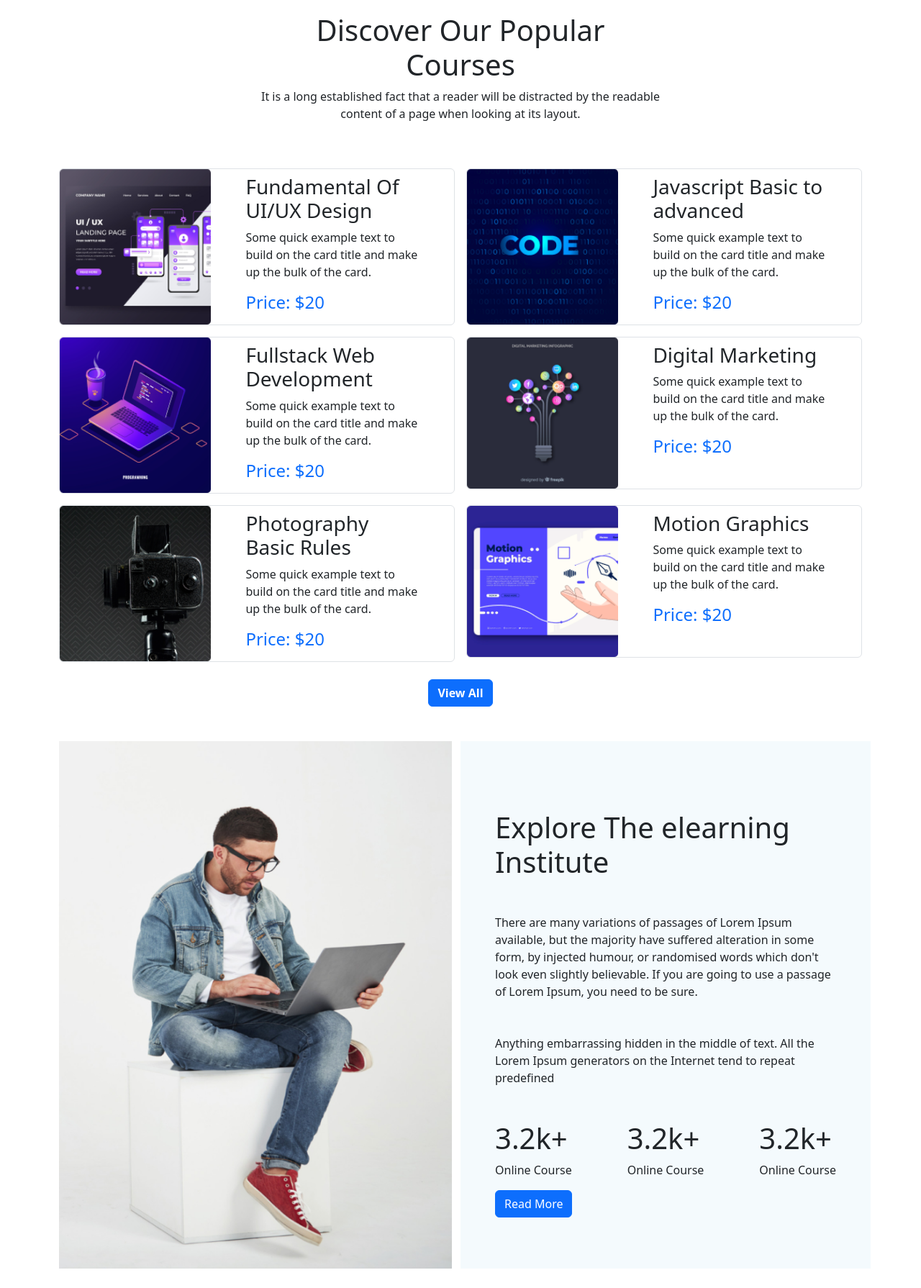
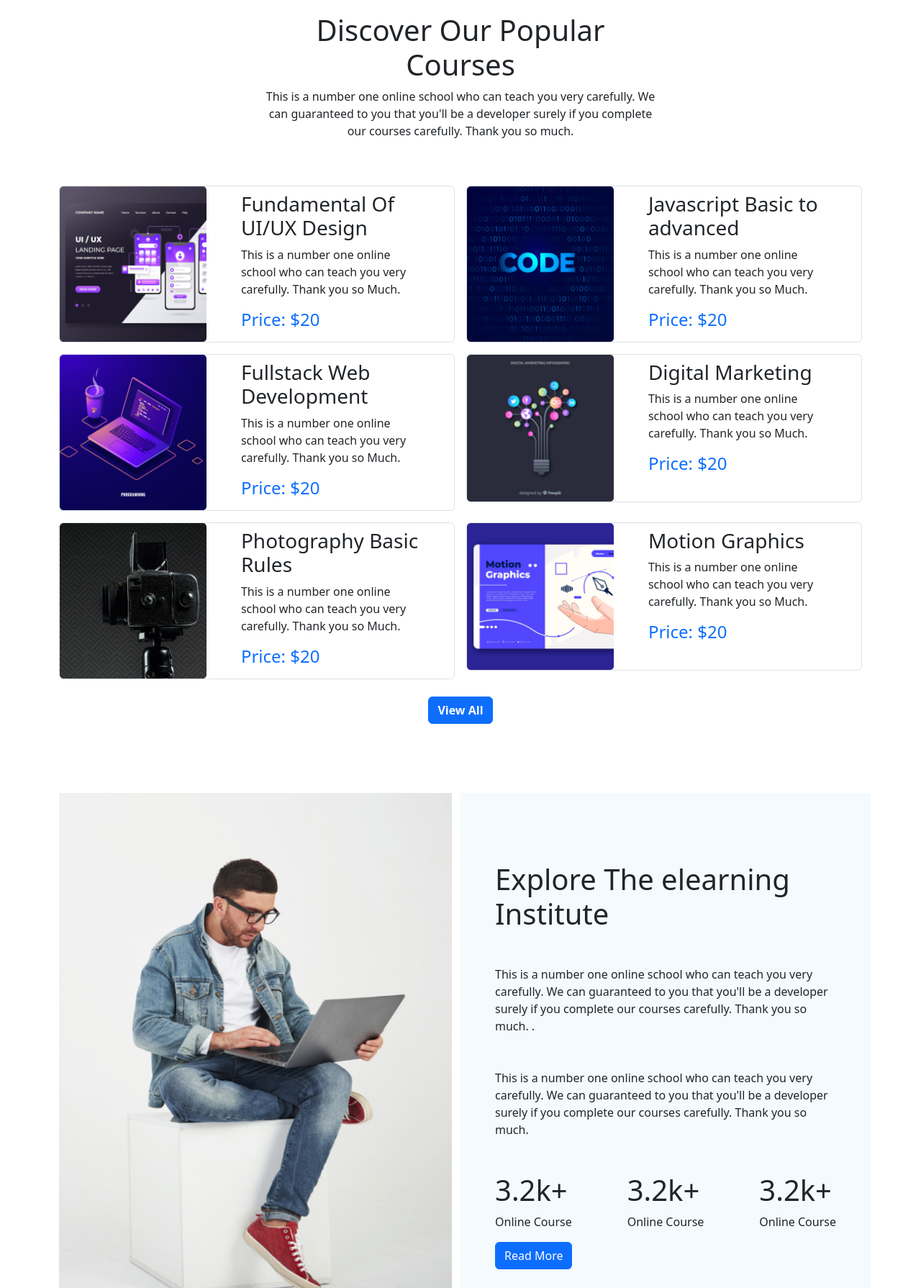
Before and after one commit to mkasik/pro-learning, a plain HTML site: page index.html in a window 1280 px wide. Shown: the part 800-2590 px from the top of the page at 72% size. Drawn offline with nearby package versions, Linux system fonts and the light colour scheme.

Commit message:
final submit

```diff
--- a/index.html
+++ b/index.html
@@ -80,8 +80,9 @@
 
                             <h1>Get Started Digital
                                 Learning</h1>
-                            <p>It is a long established fact that a reader will be distracted by the readable
-                                content of a page when looking at its layout.</p>
+                            <p>This is a number one online school who can teach you very carefully. We can guaranteed to
+                                you that you'll be a developer surely if you complete our courses carefully. Thank you
+                                so much. </p>
                             <button type="button" class="btn btn-primary fw-bold">Get Started</button>
 
                         </div>
@@ -92,8 +93,9 @@
 
                             <h1>Get Started Digital
                                 Learning</h1>
-                            <p>It is a long established fact that a reader will be distracted by the readable
-                                content of a page when looking at its layout.</p>
+                            <p>This is a number one online school who can teach you very carefully. We can guaranteed to
+                                you that you'll be a developer surely if you complete our courses carefully. Thank you
+                                so much. </p>
                             <button type="button" class="btn btn-primary fw-bold">Get Started</button>
 
                         </div>
@@ -105,8 +107,9 @@
 
                             <h1>Get Started Digital
                                 Learning</h1>
-                            <p>It is a long established fact that a reader will be distracted by the readable
-                                content of a page when looking at its layout.</p>
+                            <p>This is a number one online school who can teach you very carefully. We can guaranteed to
+                                you that you'll be a developer surely if you complete our courses carefully. Thank you
+                                so much. </p>
                             <button type="button" class="btn btn-primary fw-bold">Get Started</button>
 
                         </div>
@@ -134,9 +137,9 @@
                 <div class="w-50">
                     <h1 class=" text-center">Discover Our Popular
                         Courses</h1>
-                    <p class="text-center">It is a long established fact that a reader will be distracted by the
-                        readable
-                        content of a page when looking at its layout.</p>
+                    <p class="text-center">This is a number one online school who can teach you very carefully. We can
+                        guaranteed to you that you'll be a developer surely if you complete our courses carefully. Thank
+                        you so much. </p>
                 </div>
 
             </div>
@@ -147,8 +150,8 @@
                             <img class="w-100" src="images/course/course-1.png" alt="">
                             <div class="px-5 py-2">
                                 <h3>Fundamental Of UI/UX Design</h3>
-                                <p>Some quick example text to build on the card title
-                                    and make up the bulk of the card.</p>
+                                <p>This is a number one online school who can teach you very carefully. Thank you so
+                                    Much.</p>
                                 <h4 class="text-primary">Price: $20</h4>
                             </div>
                         </div>
@@ -159,8 +162,8 @@
                             <div class="px-5 py-2">
                                 <h3>Javascript Basic to advanced
                                 </h3>
-                                <p>Some quick example text to build on the card title
-                                    and make up the bulk of the card.</p>
+                                <p>This is a number one online school who can teach you very carefully. Thank you so
+                                    Much. </p>
                                 <h4 class="text-primary">Price: $20</h4>
                             </div>
                         </div>
@@ -171,8 +174,8 @@
                             <div class="px-5 py-2">
                                 <h3>Fullstack Web Development
                                 </h3>
-                                <p>Some quick example text to build on the card title
-                                    and make up the bulk of the card.</p>
+                                <p>This is a number one online school who can teach you very carefully. Thank you so
+                                    Much.</p>
                                 <h4 class="text-primary">Price: $20</h4>
                             </div>
                         </div>
@@ -183,8 +186,8 @@
                             <div class="px-5 py-2">
                                 <h3>Digital Marketing
                                 </h3>
-                                <p>Some quick example text to build on the card title
-                                    and make up the bulk of the card.</p>
+                                <p>This is a number one online school who can teach you very carefully. Thank you so
+                                    Much.</p>
                                 <h4 class="text-primary">Price: $20</h4>
                             </div>
                         </div>
@@ -195,8 +198,8 @@
                             <div class="px-5 py-2">
                                 <h3>Photography Basic Rules
                                 </h3>
-                                <p>Some quick example text to build on the card title
-                                    and make up the bulk of the card.</p>
+                                <p>This is a number one online school who can teach you very carefully. Thank you so
+                                    Much.</p>
                                 <h4 class="text-primary">Price: $20</h4>
                             </div>
                         </div>
@@ -207,8 +210,8 @@
                             <div class="px-5 py-2">
                                 <h3>Motion Graphics
                                 </h3>
-                                <p>Some quick example text to build on the card title
-                                    and make up the bulk of the card.</p>
+                                <p>This is a number one online school who can teach you very carefully. Thank you so
+                                    Much.</p>
                                 <h4 class="text-primary">Price: $20</h4>
                             </div>
                         </div>
@@ -227,7 +230,7 @@
     <!-- Courses Section End  -->
 
     <!-- Explore section Start  -->
-    <section class="container">
+    <section class="container mt-5">
         <div class="row  ">
             <div class=" col-lg-6 col-md-6 col-sm-12 ">
 
@@ -235,18 +238,17 @@
 
 
             </div>
-            <div class="col-lg-6 col-md-6 col-sm-12 p-lg-5 p-md-3" style="background-color: rgb(244 250 253);">
+            <div class="col-lg-6 col-md-6 col-sm-12 p-lg-5 p-md-3 p-sm-5" style="background-color: rgb(244 250 253);">
 
                 <div class="mt-lg-5 mt-md-0 ">
                     <h1 class="mt-lg-5 mt-md-0">Explore The elearning
                         Institute</h1>
-                    <p class="mt-lg-5 mt-md-0">There are many variations of passages of Lorem Ipsum available, but the
-                        majority have suffered alteration in some form, by injected humour, or
-                        randomised words which don't look even slightly believable. If you are going
-                        to use a passage of Lorem Ipsum, you need to be sure.</p>
-                    <p class="mt-lg-5 mt-md-0 d-none d-lg-block">Anything embarrassing hidden in the middle of text. All
-                        the Lorem Ipsum
-                        generators on the Internet tend to repeat predefined</p>
+                    <p class="mt-lg-5 mt-md-0">This is a number one online school who can teach you very carefully. We
+                        can guaranteed to you that you'll be a developer surely if you complete our courses carefully.
+                        Thank you so much. .</p>
+                    <p class="mt-lg-5 mt-md-0 d-none d-lg-block">This is a number one online school who can teach you
+                        very carefully. We can guaranteed to you that you'll be a developer surely if you complete our
+                        courses carefully. Thank you so much. </p>
 
                     <div class="d-flex justify-content-between mt-lg-5 mt-md-0 ">
                         <div>
@@ -275,14 +277,16 @@
     <!-- Explore section End -->
 
     <!-- Register section start  -->
-    <div class="container  rounded-3 bg-primary mt-5 py-5  d-lg-flex d-md-block d-sm-block" style="height: 50vh;"
+    <div class="container  rounded-3 bg-primary  mt-5 py-5  d-lg-flex d-md-block d-sm-block" style="height: 300px;"
         id="register">
         <div class="register-title   d-flex flex-column justify-content-center align-items-center ">
 
             <h1 class="text-white w-50 text-center">Ready to join?
             </h1>
-            <p class="text-white w-75 text-center">It is a long established fact that a reader will be distracted by the
-                readable content of a page when looking at its layout.</p>
+            <p class="text-white w-75 text-center">This is a number one online school who can teach you
+                very carefully. This is a number one online school who can teach you
+                very carefully.
+            </p>
 
         </div>
         <div class="register-btn  d-flex  justify-content-center align-items-center ">
@@ -334,14 +338,16 @@
 
     <div class="container mt-5 pt-2" id="success">
         <div class="student-title mt-5 ">
-            <div>
+            <div class="   d-sm-flex flex-column d-lg-block d-md-block ">
                 <h1>Meet Our Successfull Students
                 </h1>
-                <p>It is a long established fact that a reader will be distracted by the
-                    readable
-                    content of a page when looking at its layout.</p>
+                <p class=""> This is a number one online school who can teach you very carefully. Thank you so much.</p>
+                <p>We can
+                    guaranteed
+                    to you that
+                    you'll be a developer surely if you complete our courses carefully.</p>
             </div>
-            <div class="row mt-5">
+            <div class="row mt-5 gy-2">
                 <div class=" col-lg-3 col-md-6 col-sm-12">
                     <div class="card">
                         <img src="images/student/student-1.png" class="card-img-top" alt="...">
@@ -398,9 +404,9 @@
                 <div class="w-50">
                     <h1 class=" text-center">Frequently Asked Questions
                     </h1>
-                    <p class="text-center">It is a long established fact that a reader will be distracted by the
-                        readable
-                        content of a page when looking at its layout.</p>
+                    <p class="text-center">This is a number one online school who can teach you very carefully. We can
+                        guaranteed to you that you'll be a developer surely if you complete our courses carefully. Thank
+                        you so much. </p>
                 </div>
 
             </div>
```
